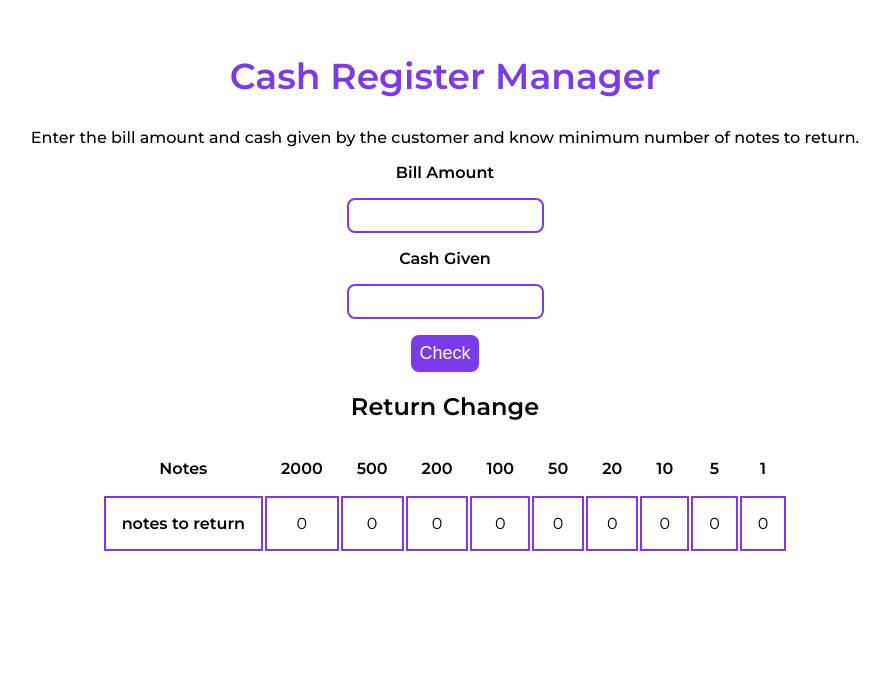
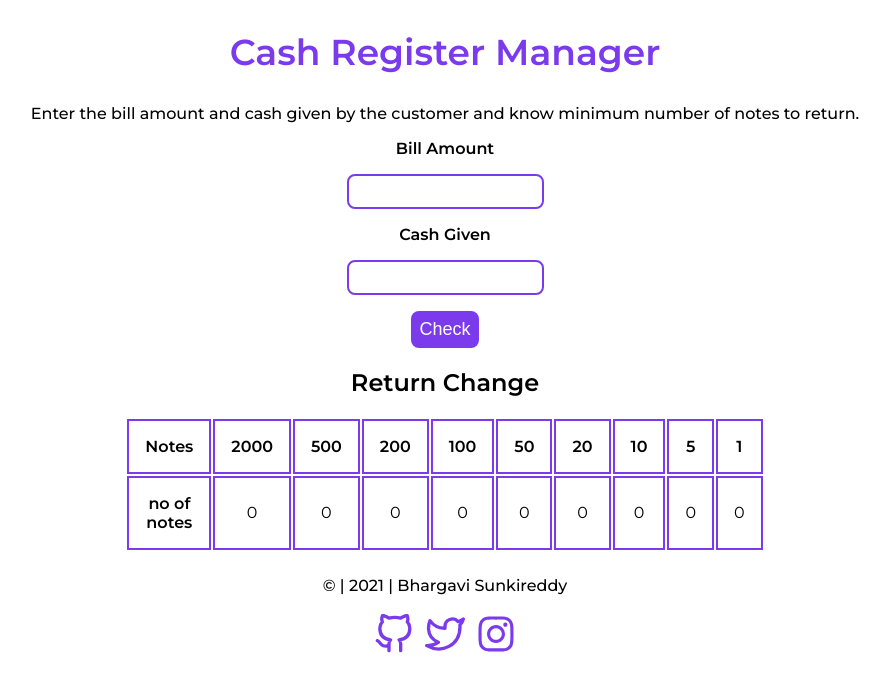
Before and after one commit to bhargaviRdy/cash-resgister, a plain HTML site: page index.html in a window 1280 px wide. Shown: the whole page, without its empty margins (195-1085 px from the left). Drawn offline with Linux system fonts and the light colour scheme.

Commit message:
update: added footer

```diff
--- a/index.html
+++ b/index.html
@@ -44,7 +44,7 @@
             <th>1</th>
         </tr>
         <tr>
-            <td><strong>notes to return</strong></td>
+            <td><strong>no of notes</strong></td>
             <td id="2000">0</td>
             <td id="500">0</td>
             <td id="200">0</td>
@@ -57,6 +57,31 @@
         </tr>
     </table>
 
+    <footer>
+        <p>© | 2021 | Bhargavi Sunkireddy</p>
+        <ul>
+          <li>
+            <a class="links" href="https://github.com/bhargaviRdy/" target="_blank">
+              <img src="images/github.svg" alt="github" />
+            </a>
+          </li>
+          <li>
+            <a class="links" href="https://twitter.com/bondam_23" target="_blank">
+              <img src="images/twitter.svg" alt="twitter" />
+            </a>
+          </li>
+          <li>
+            <a
+              class="links"
+              href="https://www.instagram.com/bhargavi.in"
+              target="_blank"
+            >
+              <img src="images/instagram.svg" alt="instagram" />
+            </a>
+          </li>
+        </ul>
+      </footer>
+
     <script src="script.js"></script>
 </body>
 
--- a/styles.css
+++ b/styles.css
@@ -7,7 +7,6 @@
 
 body{
     font-family: "Montserrat", sans-serif;
-    padding: 1rem;
     box-sizing: border-box;
     text-align: center;
 }
@@ -54,14 +53,12 @@ button{
 
 table{
     margin: auto;
-    max-width: 80%;
+    max-width: 50%;
 }
 
-th{
-    padding: 1rem;
-}
-
-td{
+th,td{
+    width: 0%;
+    border-collapse: collapse;
     padding: 1rem;
     border: 2px solid var(--primary-color);
 }
@@ -69,3 +66,24 @@ td{
 .error{
     color: red;
 }
+
+a{
+    text-decoration: none;
+}
+
+footer{
+    margin-top: 1.5rem;
+}
+ul{
+    padding-left: 0;
+}
+a,
+img,
+li {
+  display: inline;
+}
+
+img {
+    width: 40px;
+    padding: 0.2rem;
+  }
```
Also changed, not shown: images/discord.svg (added), images/github.svg (added), images/instagram.svg (added), images/twitter.svg (added).
